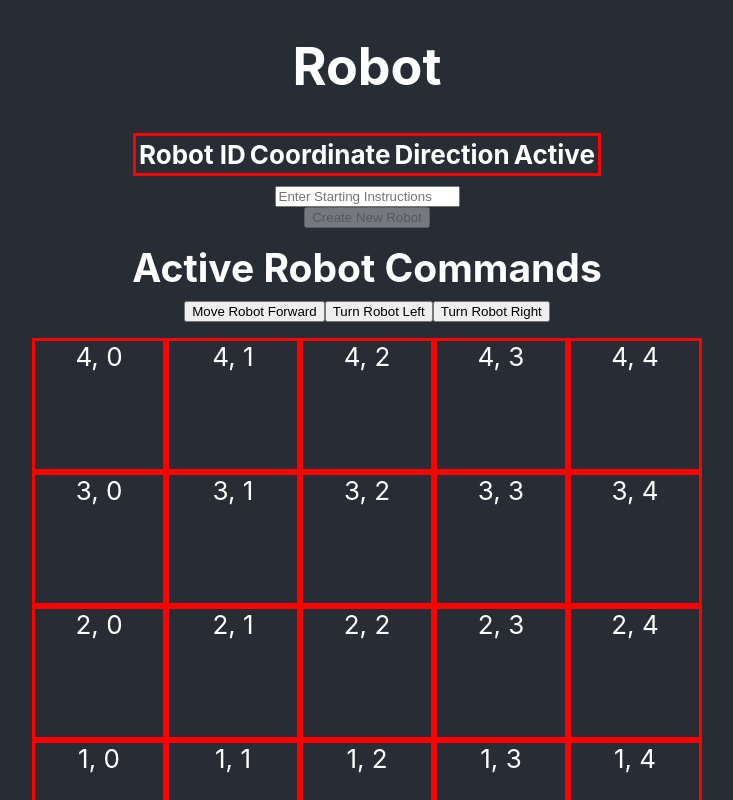
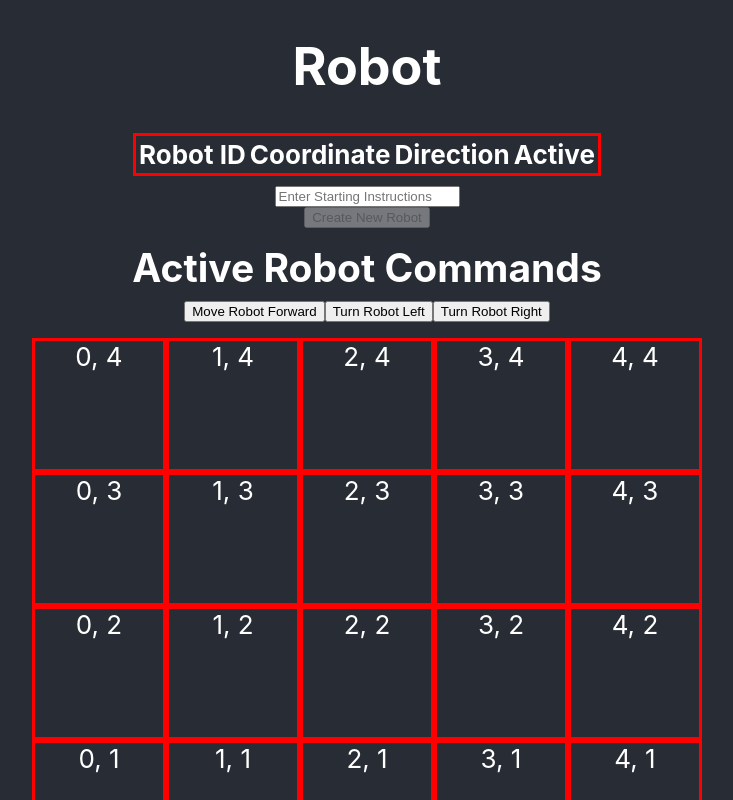
Before and after one commit to luketellis/robot, a React (Create React App) app: page / in a window 1280 px wide. Shown: the top 800 px of the page, without its empty margins (273-1006 px from the left). Built offline with nearby package versions, Linux system fonts and the light colour scheme.

Commit message:
Refactored Grid and Column usage

```diff
--- a/src/components/Grid/Grid.jsx
+++ b/src/components/Grid/Grid.jsx
@@ -1,11 +1,11 @@
 import React from 'react';
 import './Grid.css';
 import Row from '../Row/Row';
-import { COLUMN_LENGTH } from '../../domain/config/constants';
+import { NUM_ROWS } from '../../domain/config/constants';
 
 export default function Grid({ robotArray }) {
 	var rowsArray = [];
-	for (var i = COLUMN_LENGTH - 1; i > -1; i--) {
+	for (var i = NUM_ROWS - 1; i > -1; i--) {
 		rowsArray.push(<Row key={i} rowNumber={i} robotArray={robotArray} />);
 	}
 
--- a/src/components/Row/Row.jsx
+++ b/src/components/Row/Row.jsx
@@ -1,7 +1,7 @@
 import React from 'react';
 import './Row.css';
 import GridCell from '../GridCell/GridCell';
-import { COLUMN_LENGTH } from '../../domain/config/constants';
+import { NUM_COLUMNS } from '../../domain/config/constants';
 
 export default function Row({ robotArray = [], rowNumber }) {
 	var cellsArray = [];
@@ -16,12 +16,12 @@ export default function Row({ robotArray = [], rowNumber }) {
 		return robotFound;
 	};
 
-	for (var columnNumber = 0; columnNumber < COLUMN_LENGTH; columnNumber++) {
+	for (var columnNumber = 0; columnNumber < NUM_COLUMNS; columnNumber++) {
 		cellsArray.push(
 			<GridCell
-				key={columnNumber}
-				content={`${rowNumber}, ${columnNumber}`}
-				robot={doesGridCellAlreadyHaveRobot(rowNumber, columnNumber)}
+				key={`${columnNumber}, ${rowNumber}`}
+				content={`${columnNumber}, ${rowNumber}`}
+				robot={doesGridCellAlreadyHaveRobot(columnNumber, rowNumber)}
 			/>
 		);
 	}
--- a/src/domain/Classes/Grid.js
+++ b/src/domain/Classes/Grid.js
@@ -1,8 +1,8 @@
-import { COLUMN_LENGTH, ROW_LENGTH } from '../config/constants';
+import { NUM_ROWS, NUM_COLUMNS } from '../config/constants';
 
 function Grid() {
-	this.rows = ROW_LENGTH;
-	this.columns = COLUMN_LENGTH;
+	this.rows = NUM_ROWS;
+	this.columns = NUM_COLUMNS;
 }
 
 const validateValidCoordinate = (coordinate) => {
@@ -10,7 +10,7 @@ const validateValidCoordinate = (coordinate) => {
 		return false;
 	}
 
-	if (coordinate.x > ROW_LENGTH - 1 || coordinate.y > COLUMN_LENGTH - 1) {
+	if (coordinate.x > NUM_COLUMNS - 1 || coordinate.y > NUM_ROWS - 1) {
 		return false;
 	}
 	return true;
--- a/src/domain/Classes/Robot.js
+++ b/src/domain/Classes/Robot.js
@@ -21,16 +21,16 @@ const moveRobotForward = (robot) => {
 
 	switch (robot.direction) {
 		case DirectionEnum.NORTH:
+			potentialPosition.y++;
+			break;
+		case DirectionEnum.EAST:
 			potentialPosition.x++;
 			break;
-		case DirectionEnum.EAST:
-			potentialPosition.y++;
-			break;
 		case DirectionEnum.SOUTH:
-			potentialPosition.x--;
+			potentialPosition.y--;
 			break;
 		case DirectionEnum.WEST:
-			potentialPosition.y--;
+			potentialPosition.x--;
 			break;
 		default:
 			throw new Error(`Can't move robot forward`);
--- a/src/domain/config/constants.js
+++ b/src/domain/config/constants.js
@@ -1,5 +1,5 @@
-export const ROW_LENGTH = 5;
-export const COLUMN_LENGTH = 5;
+export const NUM_ROWS = 5;
+export const NUM_COLUMNS = 5;
 
 export const ERROR_MESSAGES = {
 	INVALID_PLACE_COMMAND:
```
